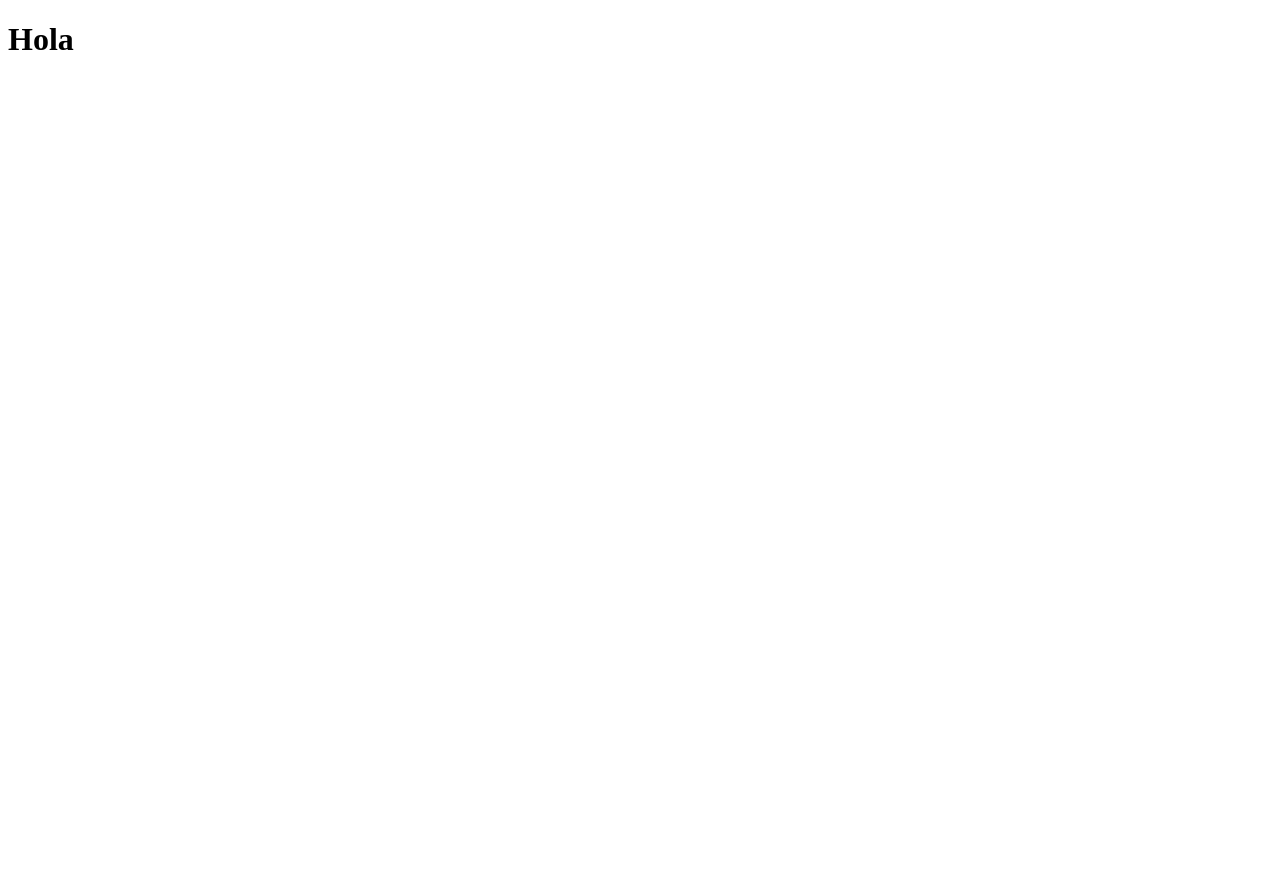
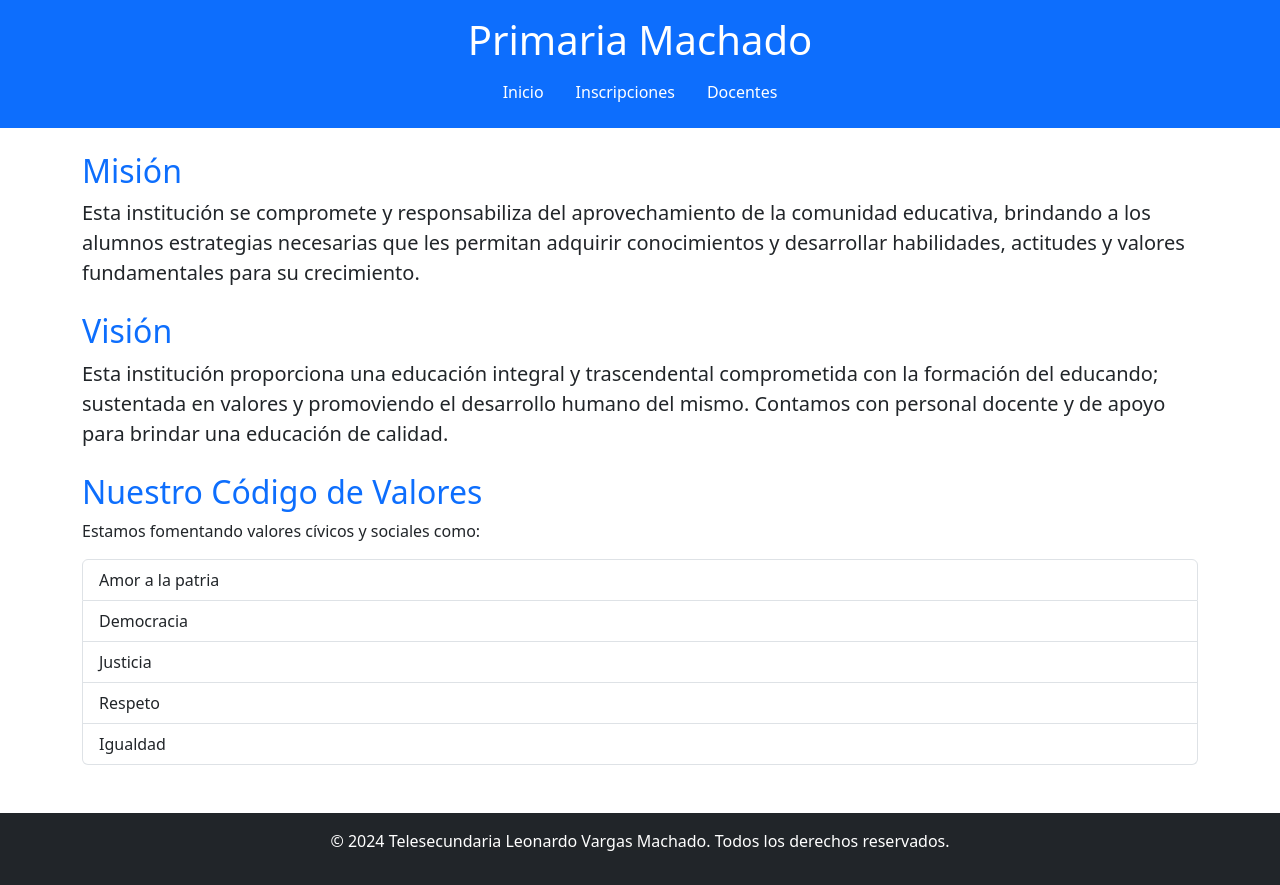
Before and after one commit to amelend/Examen, a plain HTML site: page index.html in a window 1280 px wide. Before the commit the page ends 800 px from the top, so only its background shows below. Drawn offline with nearby package versions, Linux system fonts and the light colour scheme.

Commit message:
version1.1

```diff
--- a/index.html
+++ b/index.html
@@ -1,11 +1,65 @@
 <!DOCTYPE html>
-<html lang="en">
+<html lang="es">
 <head>
     <meta charset="UTF-8">
     <meta name="viewport" content="width=device-width, initial-scale=1.0">
-    <title>Document</title>
+    <title>Diagnóstico - Primaria Machado</title>
+    <link href="https://cdn.jsdelivr.net/npm/bootstrap@5.3.2/dist/css/bootstrap.min.css" rel="stylesheet">
 </head>
 <body>
-    <h1>Hola</h1>
+    <header class="bg-primary text-white text-center p-3">
+        <h1>Primaria Machado</h1>
+        <nav>
+            <ul class="nav justify-content-center">
+                <li class="nav-item"><a class="nav-link text-white" href="index.html">Inicio</a></li>
+                <li class="nav-item"><a class="nav-link text-white" href="inscripciones.html">Inscripciones</a></li>
+                <li class="nav-item"><a class="nav-link text-white" href="docentes.html">Docentes</a></li>
+            </ul>
+        </nav>
+    </header>
+
+
+    <main class="container mt-4">
+       <section id="mision" class="mb-4">
+            <h2 class="text-primary">Misión</h2>
+            <p class="lead">
+                Esta institución se compromete y responsabiliza del aprovechamiento de la comunidad educativa,
+                brindando a los alumnos estrategias necesarias que les permitan adquirir conocimientos y
+                desarrollar habilidades, actitudes y valores fundamentales para su crecimiento.
+            </p>
+        </section>
+
+
+        <section id="vision" class="mb-4">
+            <h2 class="text-primary">Visión</h2>
+            <p class="lead">
+                Esta institución proporciona una educación integral y trascendental comprometida con la formación
+                del educando; sustentada en valores y promoviendo el desarrollo humano del mismo. Contamos con
+                personal docente y de apoyo para brindar una educación de calidad.
+            </p>
+        </section>
+
+
+        <section id="valores">
+            <h2 class="text-primary">Nuestro Código de Valores</h2>
+            <p class="mb-3">Estamos fomentando valores cívicos y sociales como:</p>
+            <ul class="list-group">
+                <li class="list-group-item">Amor a la patria</li>
+                <li class="list-group-item">Democracia</li>
+                <li class="list-group-item">Justicia</li>
+                <li class="list-group-item">Respeto</li>
+                <li class="list-group-item">Igualdad</li>
+            </ul>
+        </section>
+
+    </main>
+
+    <footer class="bg-dark text-white text-center p-3 mt-5">
+        <p>&copy; 2024 Telesecundaria Leonardo Vargas Machado. Todos los derechos reservados.</p>
+    </footer>
+
+    <!-- Bootstrap -->
+    <script src="https://cdn.jsdelivr.net/npm/bootstrap@5.3.2/dist/js/bootstrap.bundle.min.js"></script>
+
 </body>
 </html>
```
Also changed, not shown: docentes.html (added, +48 -0 lines), inscripciones.html (added, +41 -0 lines).
